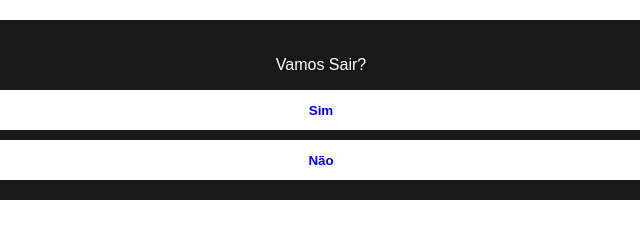
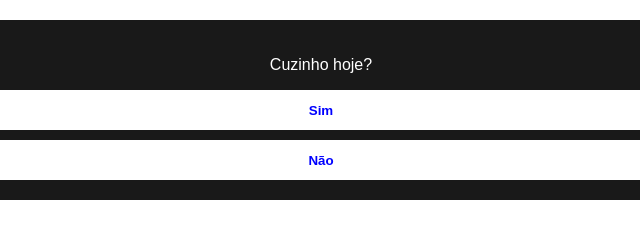
Before and after one commit to Alexsandro-Gaiotte/Pedido, a plain HTML site: page index.html in a window 1280 px wide. Shown: the full height of the page, 319-959 px from the left. Drawn offline with Linux system fonts and the light colour scheme.

Commit message:
Update index.html

```diff
--- a/index.html
+++ b/index.html
@@ -41,7 +41,7 @@ button {
 </head>
 <body>
 <div class="box">
-    <p>Vamos Sair?</p>
+    <p>Cuzinho hoje?</p>
     <div class="buttons-container">
         <a href="https://youtube.com/shorts/s9C03DiBU1A?feature=shared"><button>Sim</button></a>
         <button id="no">Não</button>
```
